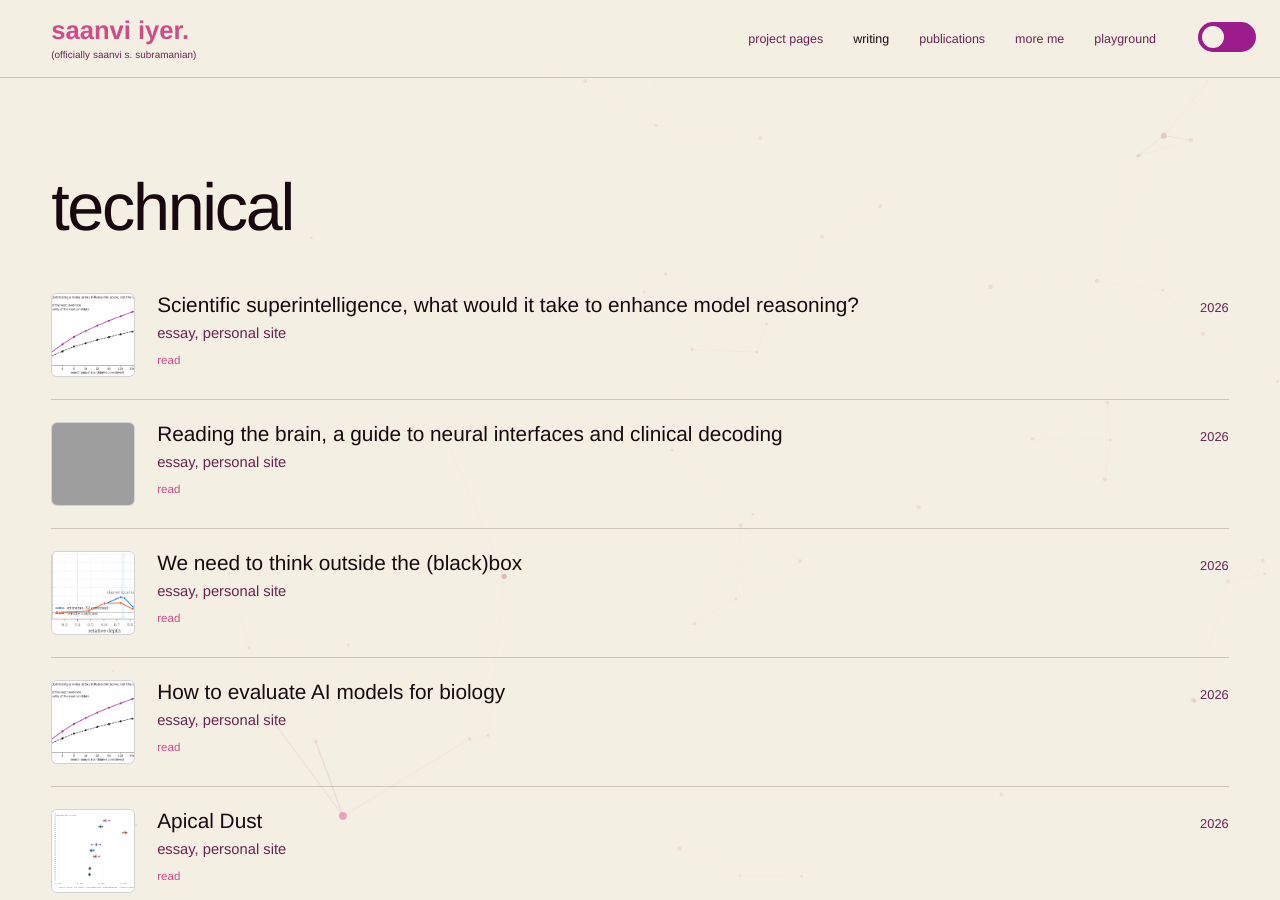
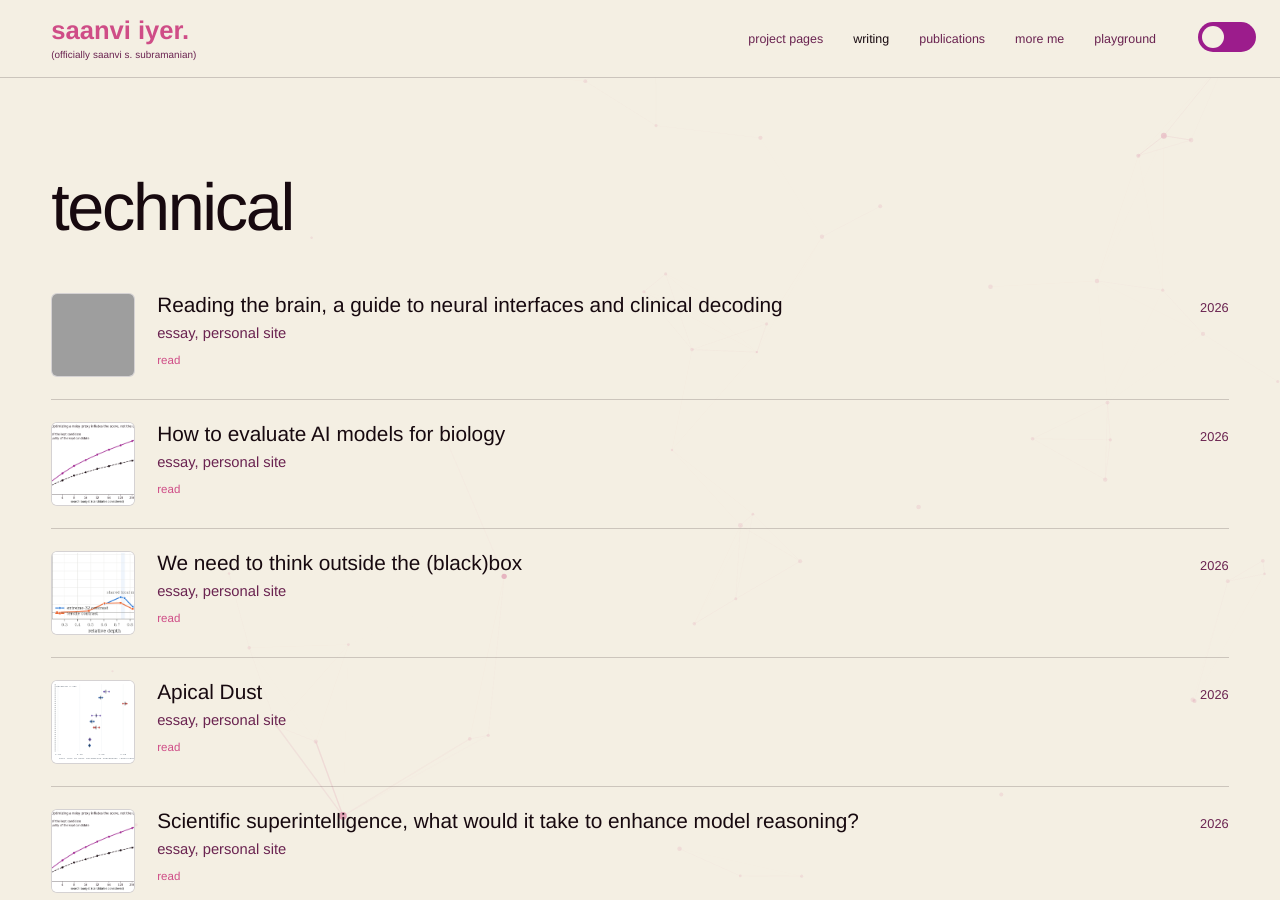
Before and after one commit to saanviiyer/saanviiyer.github.io, a Jekyll site: the page built from pages/writing-index.html, in a window 1280 px wide and 900 px high. Built offline with Jekyll 4.4.1, drawn with Linux system fonts in a browser that asks for light colours; some web fonts are replaced; grey boxes are pictures that could not be loaded.

Commit message:
Order the technical writing best to worst with a rank field

```diff
--- a/pages/writing-index.html
+++ b/pages/writing-index.html
@@ -8,7 +8,8 @@ permalink: /writing/
 
   <div class="pub-list">
 
-    {% assign tech = site.posts | where: "section", "technical" %}
+    {% comment %} best-to-worst order via the `rank` field in each post's front matter (1 = best) {% endcomment %}
+    {% assign tech = site.posts | where: "section", "technical" | sort: "rank" %}
     {% for post in tech %}
     <div class="pub-row">
       <a class="pub-thumb" href="{{ post.url | relative_url }}">{% if post.thumb %}<img src="{{ post.thumb | relative_url }}" alt="{{ post.title }}">{% endif %}</a>
```
Also changed, not shown: _posts/2026-10-12-brain-like-learning.md (+1 -0 lines), _posts/2026-10-12-evaluating-ai-for-biology.md (+1 -0 lines), _posts/2026-10-12-interpretability.md (+1 -0 lines), _posts/2026-10-12-reading-the-brain.md (+1 -0 lines), _posts/2026-10-12-scientific-superintelligence.md (+1 -0 lines).
